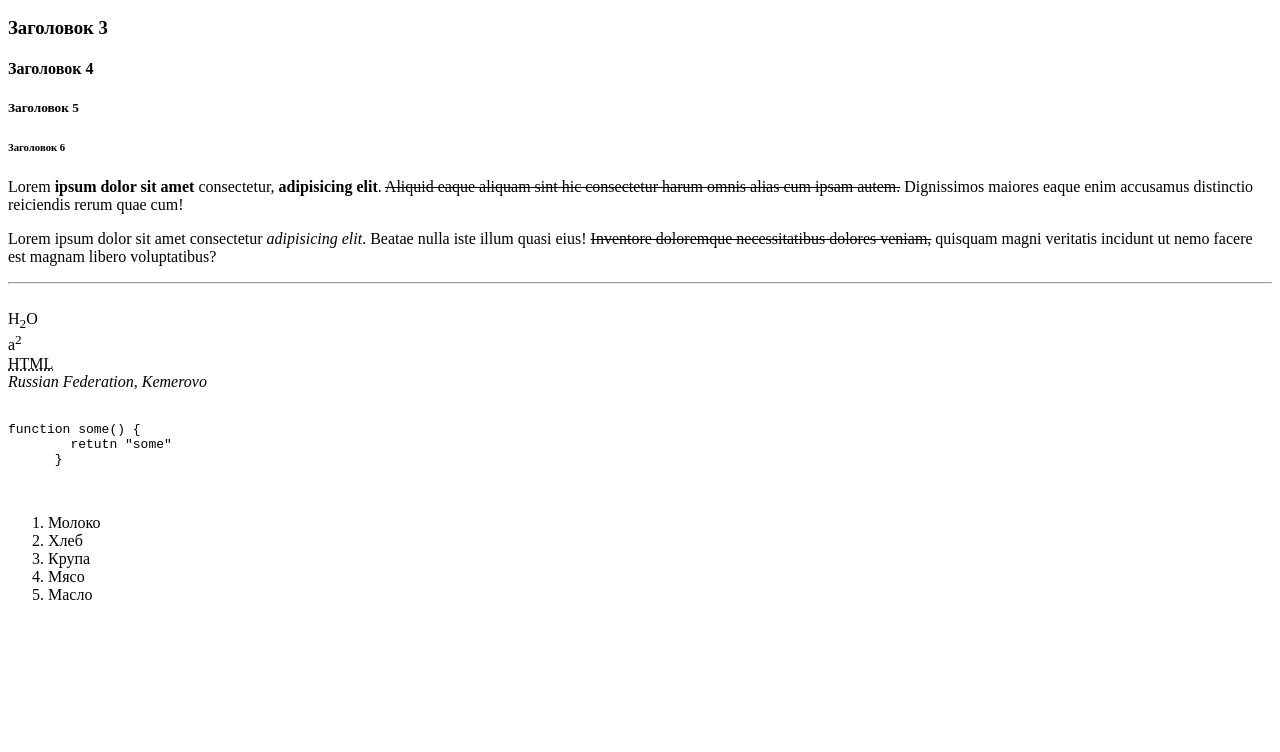
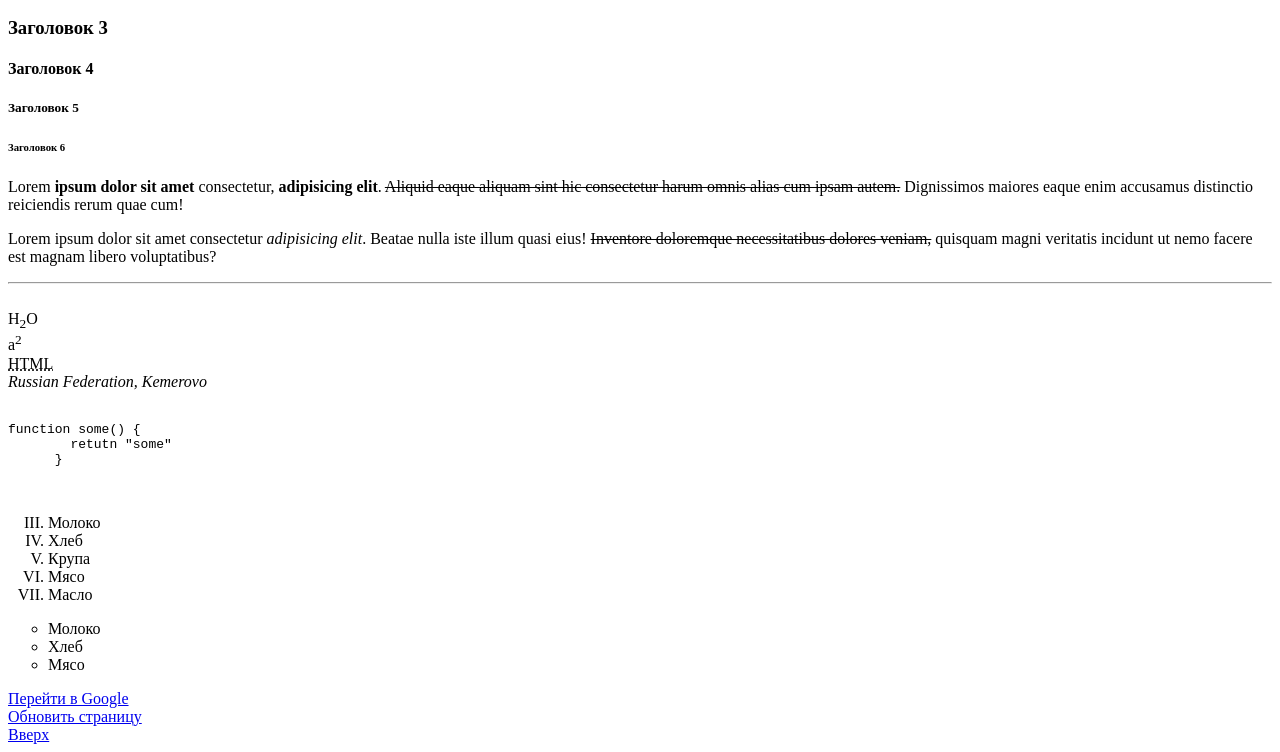
Before and after one commit to ashubin/html_study, a plain HTML site: page index.html in a window 1280 px wide. Shown: the part 116-868 px from the top of the page. Before the commit the page ends 800 px from the top, so only its background shows below. Drawn offline with Linux system fonts and the light colour scheme.

Commit message:
add link

```diff
--- a/index.html
+++ b/index.html
@@ -7,6 +7,7 @@
   <title>HTML traning</title>
 </head>
 <body>
+  <a name="upPage"></a>
 <!--Заголовки 6 видов, от большего к меньшему, <big>-текст чуть больше, <small>-текст чуть меньше-->
   <h1>Заголовок <small>1</small></h1>
   <h2>Заголовок <big>2</big></h2>
@@ -28,15 +29,24 @@
     <pre>function some() {
         retutn "some"
       }</pre> <br>
-<!--<ol>-нумерованный список, <ul>-не нумерованный список,-->
-  <ol>
+<!--<ol>-нумерованный список, <ul>-не нумерованный список, <start>-начало списка, <type>-формат нумерации -->
+  <ol start="3" type="I">
     <li>Молоко</li>
     <li>Хлеб</li>
     <li>Крупа</li>
     <li>Мясо</li>
     <li>Масло</li>
   </ol>
+  <ul type="circle">
+    <li>Молоко</li>
+    <li>Хлеб</li>
+    <li>Мясо</li>
+  </ul>
 
+  <!--Ссылки <blank>-открыть в новом окне, #upPage-якорь для перехда по страницу(вверху name="upPage")-->
+  <a href="https://www.google.ru/" target="blank">Перейти в Google</a> <br>
+  <a href="index.html">Обновить страницу</a><br>
+  <a href="#upPage">Вверх</a><br>
 
 
 </body>
```
